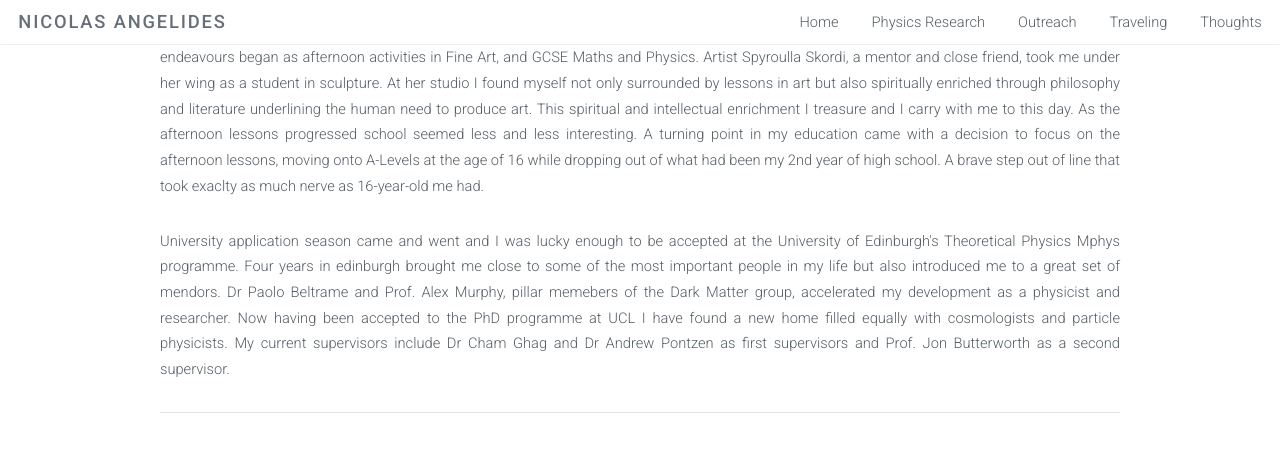
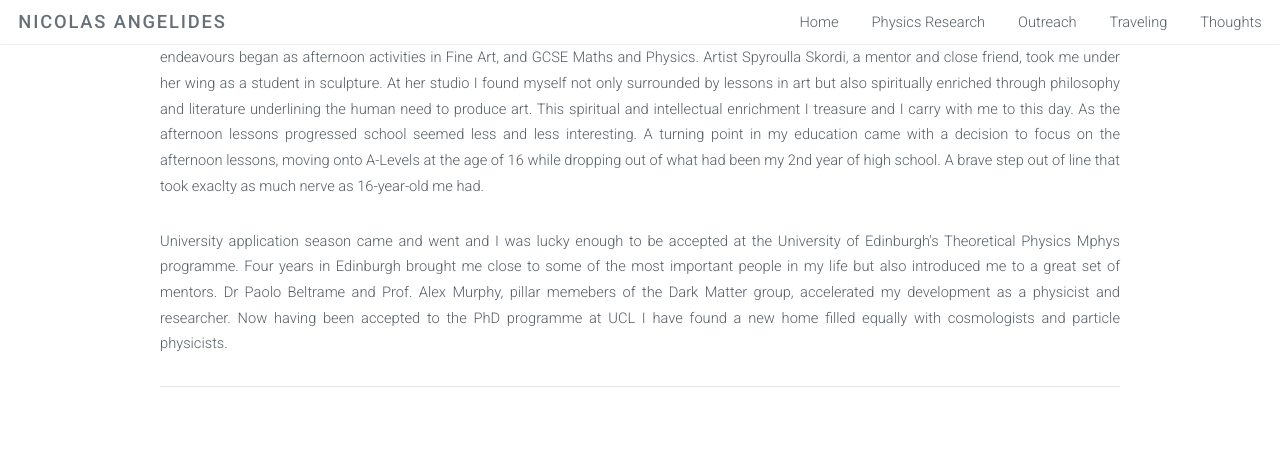
Before and after one commit to Regnidorhcs/Regnidorhcs, a Jekyll site: the page built from Trav.html, in a window 1280 px wide and 1400 px high, scrolled down 2068 px, cut to the strip 0-459 px from the top of the window. Shown: the top 452 px of the strip. Built offline with Jekyll 4.4.1, drawn with Linux system fonts in a browser that asks for light colours; nearby versions of some CDN libraries; comment, search, counter and statistics services are not loaded; some of the changed text lies outside the part shown.

Commit message:
some updates

```diff
--- a/Outreach.html
+++ b/Outreach.html
@@ -47,7 +47,7 @@
                     <a href="https://www.youtube.com/watch?v=OkeA2ePJGK8" class="image"><img src="images/rap3.png" height="222" width="472" alt="" /></a>
                   </div>
                     <h3>Dark Matter Rap by Consensous</h3>
-                    <p>Participated in the making of a Dark Matter themed Rap song by science Rapper Consensus. Comparing the investigation of the universe to self exploration & mental health.</p>
+                    <p>Participated in the making of a Dark Matter themed Rap video by science Rapper Consensus. Comparing the investigation of the universe to self exploration & mental health.</p>
                     <ul class="actions">
                     <li><a href="https://www.youtube.com/watch?v=OkeA2ePJGK8" class="button alt">Listen to the song</a></li>
                     </ul>
--- a/Trav.html
+++ b/Trav.html
@@ -145,7 +145,7 @@
 
         <section>
             <h2>My story</h2>
-            <a href="#" class="image fit"><img src="{{ site.baseurl }}/images/banner.jpg" alt="" /></a>
+            <a href="#" class="image fit"><img src="{{ site.baseurl }}/images/banner_peace.jpg" alt="" /></a>
             <p align="justify"> I was born in the city of Limassol, Cyprus on September 1996. As the youngest of three sons, one could
                 say that my upbringing was not expected to be extraordinary in any way. I soon discovered two passions that began
                 shaping me into the person I am today; learning and creating. Pursuing these endeavours began
@@ -162,12 +162,11 @@
             </p>
             <p align="justify">University application season came
                 and went and I was lucky enough to be accepted at the University of Edinburgh's Theoretical Physics
-                Mphys programme. Four years in edinburgh brought me close to some of the most important people in my
-                life but also introduced me to a great set of mendors. Dr Paolo Beltrame and Prof. Alex Murphy, pillar
+                Mphys programme. Four years in Edinburgh brought me close to some of the most important people in my
+                life but also introduced me to a great set of mentors. Dr Paolo Beltrame and Prof. Alex Murphy, pillar
                 memebers of the Dark Matter group, accelerated my development as a physicist and researcher. Now having
                 been accepted to the PhD programme at UCL I have found a new home filled equally with cosmologists and
-                particle physicists. My current supervisors include Dr Cham Ghag and Dr Andrew Pontzen as first
-                supervisors and Prof. Jon Butterworth as a second supervisor.</p>
+                particle physicists. </p>
 
             <!-- <p align="justify"> I regularly attend conferences and schools. Some highlights I would recommend are outlined below. -->
 
--- a/_includes/footer.html
+++ b/_includes/footer.html
@@ -44,7 +44,7 @@
             <li>&copy;regnidorhcS. All rights reserved.</li>
             <li><a href="https://twitter.com/regnidorhcs?ref_src=twsrc%5Etfw" class="twitter-follow-button" data-show-count="false">Follow @regnidorhcs</a><script async src="https://platform.twitter.com/widgets.js" charset="utf-8"></script></li>
             <li>Template: <a href="http://templated.co">TEMPLATED</a></li>
-            <li>Last edited: 2019-03-24</li>
+            <li>Last edited: 2019-08-13</li>
             <!--<li>Images: <a href="http://unsplash.com">Unsplash</a></li>-->
             <!--<li>Jekyll Template: <a href="http://cloudcannon.com">Cloud Cannon</a></li>-->
         </ul>
--- a/css/style.css
+++ b/css/style.css
@@ -997,7 +997,7 @@
 
 	#banner {
 		background-color: #666666;
-		background-image: url("../images/banner.jpg");
+		background-image: url("../images/banner_peace.jpg");
 		background-size: cover;
 		background-position: center center;
 		background-repeat: no-repeat;
```
Also changed, not shown: other parts of Outreach.html (+1 -1 lines), 2 other files.
